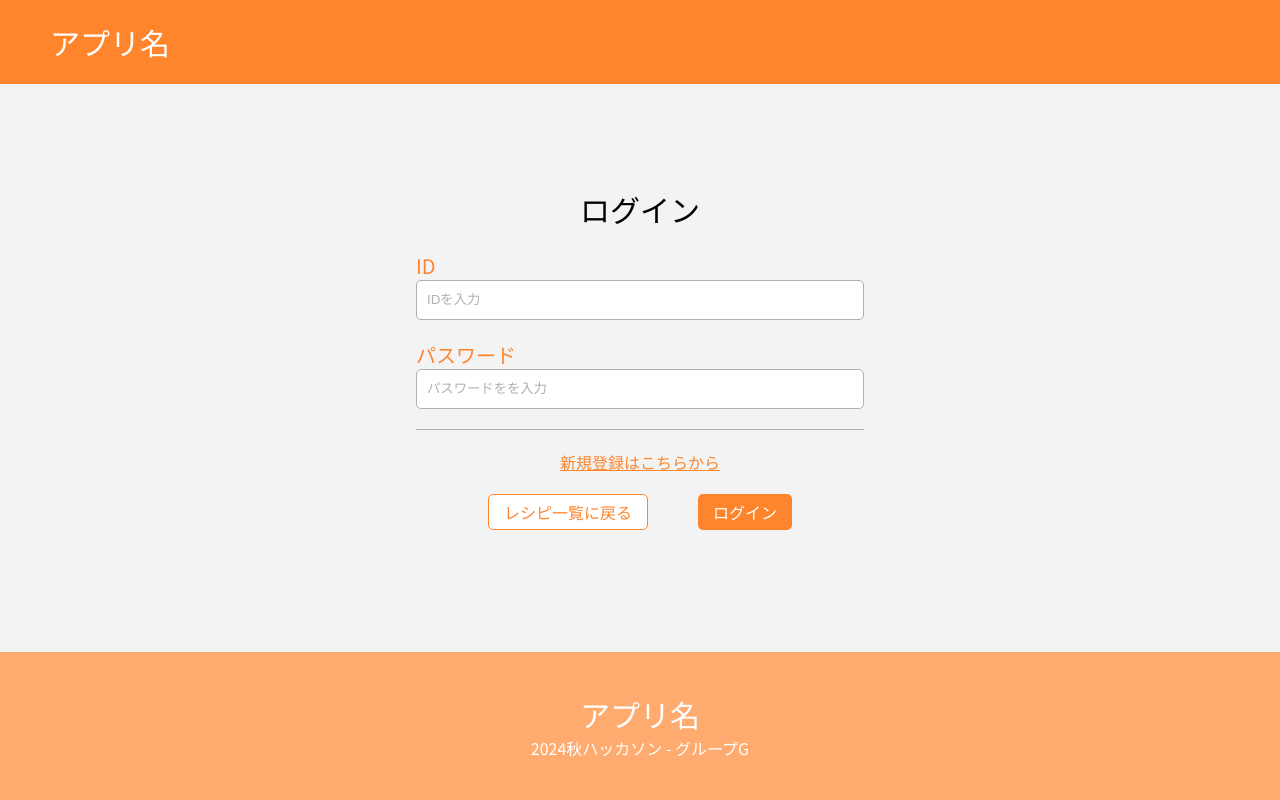
After one commit to yoshiokaharuto/2024_hakkason_Gteam, a PHP site: page /login.php in a window 1280 px wide. The commit adds this page. Run offline with PHP 8.4, Linux system fonts and the light colour scheme; tables that the repository leaves empty or names only in its code hold one stand-in row (values such as "Sample post").

Commit message:
ログイン、ユーザー登録画面を仮作成 close #29

```diff
--- a/css/style.css
+++ b/css/style.css
@@ -384,3 +384,42 @@ footer {
     background-color: var(--main-color);
     border: 1px solid var(--main-color);
 }
+
+/* ========== ↑ 主にpost ========== */
+/* ========== ↓ 主にuser_register, login ========== */
+#userRegister-main,
+#login-main {
+    display: flex;
+    justify-content:center; /* 横方向 */
+	align-items:center; /* 縦方向 */
+}
+
+#userRegister-container,
+#login-container {
+    width: 50%;
+}
+
+.button-container-withLink {
+    margin: 20px auto;
+    padding-top: 20px;
+    border-top: 1px solid var(--gray);
+}
+
+.button-container-withLink .button-container {
+    border-top: 0;
+    margin-top: 0;
+}
+
+.link-message {
+    flex: 1 0 100%;
+    text-align: center;
+}
+
+.link-message a {
+    color: var(--main-color);
+    text-decoration: underline;
+}
+
+.link-message a:active {
+    color: var(--sub-color);
+}
--- a/detail.php
+++ b/detail.php
@@ -183,7 +183,7 @@
             <span class="material-symbols-outlined">
                 undo
             </span>
-            投稿一覧に戻る</a>
+            レシピ一覧に戻る</a>
             <button onclick="copyAllButton()" class="main-button">
                 <span class="material-symbols-outlined">
                     content_copy
--- /dev/null
+++ b/login.php
@@ -0,0 +1,60 @@
+<?php
+?>
+
+<!DOCTYPE html>
+<html lang="ja">
+<head>
+    <meta charset="UTF-8">
+    <meta name="viewport" content="width=device-width, initial-scale=1.0">
+    <title>ログイン画面</title>
+    <link rel="stylesheet" href="css/style.css">
+    <link rel="preconnect" href="https://fonts.googleapis.com">
+    <link rel="preconnect" href="https://fonts.gstatic.com" crossorigin>
+    <link href="https://fonts.googleapis.com/css2?family=Noto+Sans+JP:wght@100..900&display=swap" rel="stylesheet">
+    <link rel="stylesheet" href="https://fonts.googleapis.com/css2?family=Material+Symbols+Outlined:opsz,wght,FILL,GRAD@40,400,0,0" />
+</head>
+<body>
+    <header>
+        <a href="index.php">
+            <h1 class="app-name">アプリ名</h1>
+        </a>
+    </header>
+
+    <main id="login-main">
+        <div id="login-container">
+            <div id="page-name-section">
+                <h1>ログイン</h1>
+            </div>
+
+            <form action="" method="POST">
+                <div class="post-item-container">
+                    <label>
+                        ID
+                        <input type="text" name="id" placeholder="IDを入力" class="post-item">
+                    </label>
+                </div>
+                <div class="post-item-container">
+                    <label>
+                        パスワード
+                        <input type="password" name="password" placeholder="パスワードをを入力" class="post-item">
+                    </label>
+                </div>
+                <div class="button-container-withLink">
+                    <p class="link-message">
+                        <a href="user_register.php">新規登録はこちらから</a>
+                    </p>
+                    <div class="button-container">
+                        <a href="index.php" class="white-button">レシピ一覧に戻る</a>
+                        <input type="submit" value="ログイン" class="main-button">
+                    </div>
+                </div>
+            </form>
+        </div>
+    </main>
+
+    <footer>
+        <h1 class="app-name">アプリ名</h1>
+        <p>2024秋ハッカソン - グループG</p>
+    </footer>
+</body>
+</html>
--- a/post.php
+++ b/post.php
@@ -179,7 +179,7 @@ if ($_SERVER['REQUEST_METHOD'] === 'POST') {
                 <input type="text" name="category_name">
             </div>
             <div class="button-container">
-                <a href="index.php" class="white-button">投稿一覧に戻る</a>
+                <a href="index.php" class="white-button">レシピ一覧に戻る</a>
                 <input type="submit" value="投稿する" class="main-button">
             </div>
         </form>
```
Also changed, not shown: index.php (+6 -1 lines), user_register.php (added, +55 -0 lines).
